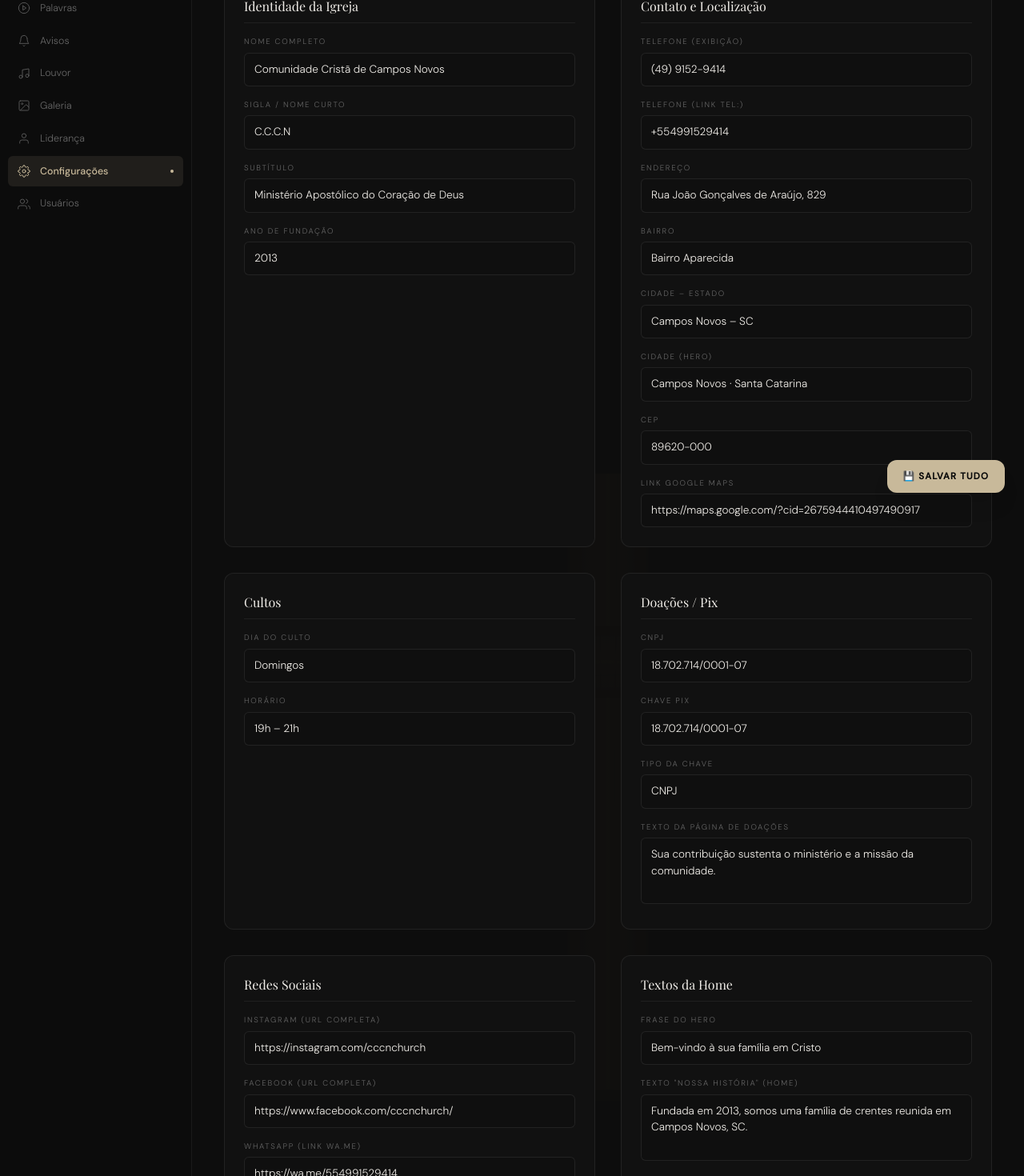
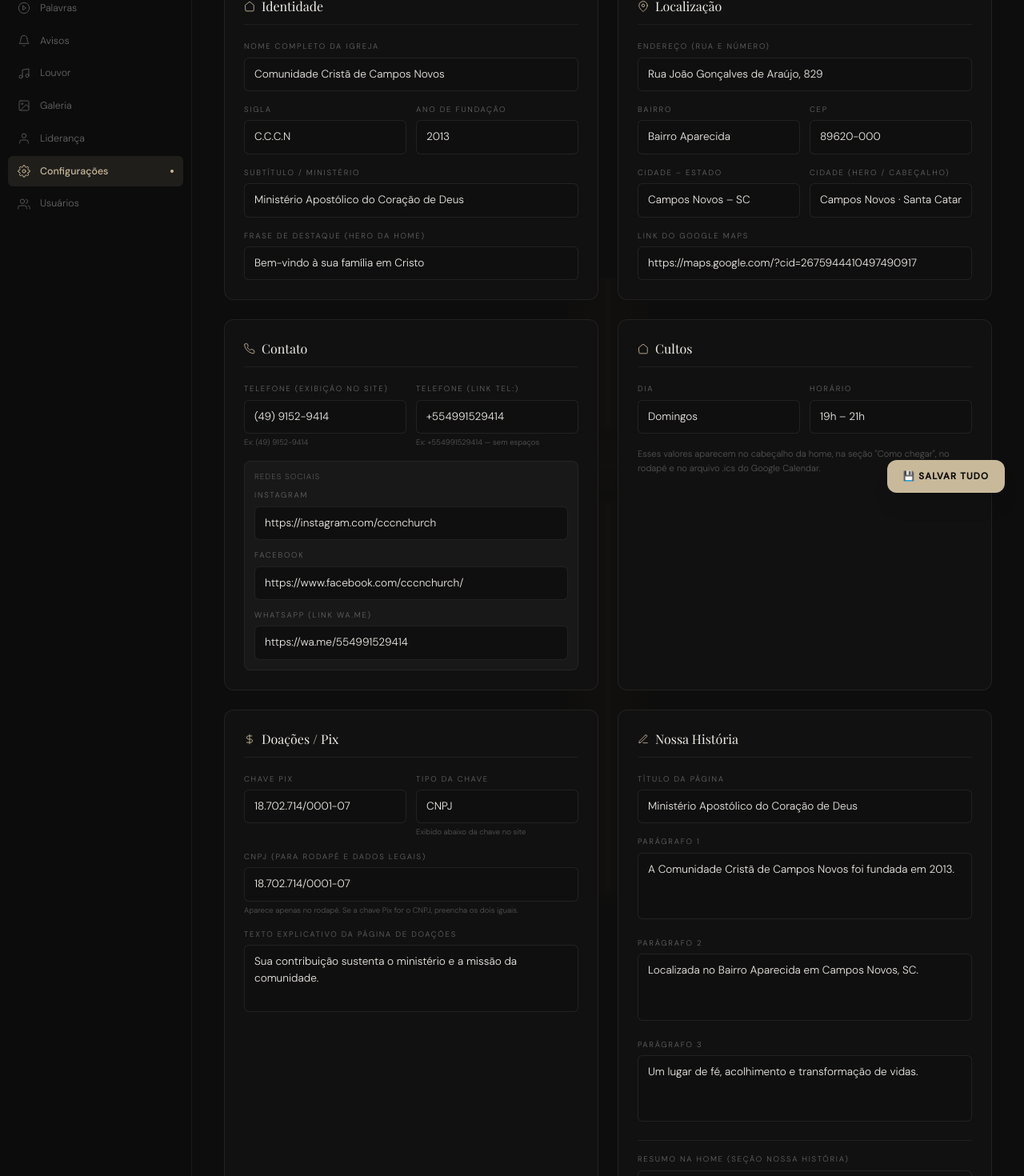
Before and after one commit to GilGandi/cccn, a Next.js app: page /admin/configuracoes in a window 1280 px wide. Shown: the part 160-1630 px from the top of the page at 80% size. Built offline with nearby package versions, Linux system fonts and the light colour scheme; no server answers; the database is empty.

Commit message:
Melhorias

```diff
--- a/app/admin/configuracoes/page.tsx
+++ b/app/admin/configuracoes/page.tsx
@@ -3,82 +3,73 @@ import { useEffect, useState } from 'react'
 
 const inp  = "w-full bg-[#0f0f0f] border border-white/[0.08] text-[#f0ede8] font-body text-[0.85rem] px-3 py-2.5 rounded-md outline-none focus:border-[#c8b99a]/50 transition-colors placeholder:text-[#444]"
 const lbl  = "block font-body text-[0.6rem] tracking-[0.18em] uppercase text-[#666] mb-1.5"
-const head = "font-display text-[1rem] text-[#f0ede8] mb-4 pb-2 border-b border-white/[0.06]"
+const head = "font-display text-[1rem] text-[#f0ede8] mb-5 pb-2.5 border-b border-white/[0.06] flex items-center gap-2"
 
-const SECOES = [
-  {
-    titulo: 'Identidade da Igreja',
-    campos: [
-      { id: 'nome_igreja',   label: 'Nome completo',    placeholder: 'Comunidade Cristã de Campos Novos' },
-      { id: 'nome_curto',    label: 'Sigla / nome curto', placeholder: 'C.C.C.N' },
-      { id: 'subtitulo',     label: 'Subtítulo',        placeholder: 'Ministério Apostólico do Coração de Deus' },
-      { id: 'ano_fundacao',  label: 'Ano de fundação',  placeholder: '2013' },
-    ]
-  },
-  {
-    titulo: 'Contato e Localização',
-    campos: [
-      { id: 'telefone',      label: 'Telefone (exibição)', placeholder: '(49) 9152-9414' },
-      { id: 'telefone_link', label: 'Telefone (link tel:)', placeholder: '+554991529414' },
-      { id: 'endereco',      label: 'Endereço',           placeholder: 'Rua João Gonçalves de Araújo, 829' },
-      { id: 'bairro',        label: 'Bairro',             placeholder: 'Bairro Aparecida' },
-      { id: 'cidade_estado', label: 'Cidade – Estado',    placeholder: 'Campos Novos – SC' },
-      { id: 'cidade',        label: 'Cidade (hero)',       placeholder: 'Campos Novos · Santa Catarina' },
-      { id: 'cep',           label: 'CEP',                placeholder: '89620-000' },
-      { id: 'maps_link',     label: 'Link Google Maps',   placeholder: 'https://maps.google.com/...' },
-    ]
-  },
-  {
-    titulo: 'Cultos',
-    campos: [
-      { id: 'culto_dia',     label: 'Dia do culto',    placeholder: 'Domingos' },
-      { id: 'culto_horario', label: 'Horário',         placeholder: '19h – 21h' },
-    ]
-  },
-  {
-    titulo: 'Doações / Pix',
-    campos: [
-      { id: 'cnpj',          label: 'CNPJ',            placeholder: '18.702.714/0001-07' },
-      { id: 'pix_chave',     label: 'Chave Pix',       placeholder: '18.702.714/0001-07' },
-      { id: 'pix_tipo',      label: 'Tipo da chave',   placeholder: 'CNPJ' },
-      { id: 'doacoes_texto', label: 'Texto da página de doações', placeholder: 'Sua contribuição...', textarea: true },
-    ]
-  },
-  {
-    titulo: 'Redes Sociais',
-    campos: [
-      { id: 'instagram', label: 'Instagram (URL completa)', placeholder: 'https://instagram.com/cccnchurch' },
-      { id: 'facebook',  label: 'Facebook (URL completa)',  placeholder: 'https://facebook.com/...' },
-      { id: 'whatsapp',  label: 'WhatsApp (link wa.me)',    placeholder: 'https://wa.me/554991529414' },
-    ]
-  },
-  {
-    titulo: 'Textos da Home',
-    campos: [
-      { id: 'hero_subtitulo', label: 'Frase do hero',    placeholder: 'Bem-vindo à sua família em Cristo' },
-      { id: 'home_historia',  label: 'Texto "Nossa História" (home)', placeholder: 'Fundada em 2013...', textarea: true },
-    ]
-  },
-  {
-    titulo: 'Nossa História (página completa)',
-    campos: [
-      { id: 'historia_titulo', label: 'Título', placeholder: 'Ministério Apostólico do Coração de Deus' },
-      { id: 'historia_p1',     label: 'Parágrafo 1', placeholder: '', textarea: true },
-      { id: 'historia_p2',     label: 'Parágrafo 2', placeholder: '', textarea: true },
-      { id: 'historia_p3',     label: 'Parágrafo 3', placeholder: '', textarea: true },
-    ]
-  },
-]
+// Componente para campo individual
+function Campo({ id, label, placeholder, textarea, hint, value, onChange }: {
+  id: string; label: string; placeholder?: string
+  textarea?: boolean; hint?: string
+  value: string; onChange: (v: string) => void
+}) {
+  return (
+    <div>
+      <label className={lbl}>{label}</label>
+      {textarea ? (
+        <textarea className={inp + ' resize-none'} rows={3}
+          placeholder={placeholder} value={value}
+          onChange={e => onChange(e.target.value)} />
+      ) : (
+        <input className={inp} placeholder={placeholder}
+          value={value} onChange={e => onChange(e.target.value)} />
+      )}
+      {hint && <p className="font-body text-[0.6rem] text-[#555] mt-1">{hint}</p>}
+    </div>
+  )
+}
+
+// Campo duplo lado a lado
+function CampoDuplo({ esq, dir, cfg, onChange }: {
+  esq: { id: string; label: string; placeholder?: string; hint?: string }
+  dir: { id: string; label: string; placeholder?: string; hint?: string }
+  cfg: Record<string, string>; onChange: (id: string, v: string) => void
+}) {
+  return (
+    <div className="grid grid-cols-2 gap-3">
+      <Campo id={esq.id} label={esq.label} placeholder={esq.placeholder} hint={esq.hint}
+        value={cfg[esq.id] ?? ''} onChange={v => onChange(esq.id, v)} />
+      <Campo id={dir.id} label={dir.label} placeholder={dir.placeholder} hint={dir.hint}
+        value={cfg[dir.id] ?? ''} onChange={v => onChange(dir.id, v)} />
+    </div>
+  )
+}
+
+function Secao({ titulo, icon, children }: { titulo: string; icon: React.ReactNode; children: React.ReactNode }) {
+  return (
+    <div className="bg-[#111] border border-white/[0.07] rounded-xl p-6">
+      <h2 className={head}>{icon}{titulo}</h2>
+      <div className="flex flex-col gap-4">{children}</div>
+    </div>
+  )
+}
+
+const Icon = ({ d }: { d: string }) => (
+  <svg width="14" height="14" viewBox="0 0 24 24" fill="none" stroke="currentColor" strokeWidth="1.5" strokeLinecap="round" className="text-[#c8b99a] shrink-0">
+    <path d={d} />
+  </svg>
+)
 
 export default function AdminConfiguracoes() {
-  const [cfg, setCfg]     = useState<Record<string, string>>({})
+  const [cfg, setCfg]       = useState<Record<string, string>>({})
   const [saving, setSaving] = useState(false)
-  const [msg, setMsg]     = useState('')
+  const [msg, setMsg]       = useState('')
   const [loaded, setLoaded] = useState(false)
 
   useEffect(() => {
     fetch('/api/config').then(r => r.json()).then(d => { setCfg(d); setLoaded(true) })
   }, [])
+
+  const set = (id: string, valor: string) => setCfg(prev => ({ ...prev, [id]: valor }))
+  const get = (id: string) => cfg[id] ?? ''
 
   const save = async () => {
     setSaving(true); setMsg('')
@@ -87,7 +78,7 @@ export default function AdminConfiguracoes() {
       headers: { 'Content-Type': 'application/json' },
       body: JSON.stringify(cfg),
     })
-    setMsg(r.ok ? 'Salvo com sucesso!' : 'Erro ao salvar.')
+    setMsg(r.ok ? '✓ Salvo com sucesso!' : '✗ Erro ao salvar.')
     setSaving(false)
     setTimeout(() => setMsg(''), 3000)
   }
@@ -100,6 +91,7 @@ export default function AdminConfiguracoes() {
 
   return (
     <div>
+      {/* Header */}
       <div className="flex flex-wrap items-start justify-between gap-4 mb-8">
         <div>
           <h1 className="font-display text-[1.8rem] text-[#f0ede8] leading-tight">Configurações</h1>
@@ -107,7 +99,7 @@ export default function AdminConfiguracoes() {
         </div>
         <div className="flex items-center gap-3">
           {msg && (
-            <span className={`font-body text-[0.78rem] ${msg.includes('sucesso') ? 'text-green-400' : 'text-red-400'}`}>{msg}</span>
+            <span className={`font-body text-[0.78rem] ${msg.startsWith('✓') ? 'text-green-400' : 'text-red-400'}`}>{msg}</span>
           )}
           <button onClick={save} disabled={saving}
             className="px-5 py-2.5 bg-[#c8b99a] text-[#0a0a0a] font-body font-semibold text-[0.72rem] tracking-widest uppercase rounded-md hover:bg-[#d4c8b0] transition-all disabled:opacity-50">
@@ -116,40 +108,126 @@ export default function AdminConfiguracoes() {
         </div>
       </div>
 
-      <div className="grid grid-cols-1 xl:grid-cols-2 gap-8">
-        {SECOES.map(secao => (
-          <div key={secao.titulo} className="bg-[#111] border border-white/[0.07] rounded-xl p-6">
-            <h2 className={head}>{secao.titulo}</h2>
-            <div className="flex flex-col gap-4">
-              {secao.campos.map(campo => (
-                <div key={campo.id}>
-                  <label className={lbl}>{campo.label}</label>
-                  {(campo as any).textarea ? (
-                    <textarea
-                      className={inp + ' resize-none'} rows={3}
-                      placeholder={campo.placeholder}
-                      value={cfg[campo.id] ?? ''}
-                      onChange={e => setCfg({ ...cfg, [campo.id]: e.target.value })}
-                    />
-                  ) : (
-                    <input
-                      className={inp}
-                      placeholder={campo.placeholder}
-                      value={cfg[campo.id] ?? ''}
-                      onChange={e => setCfg({ ...cfg, [campo.id]: e.target.value })}
-                    />
-                  )}
-                </div>
-              ))}
+      <div className="grid grid-cols-1 xl:grid-cols-2 gap-6">
+
+        {/* 1. Identidade */}
+        <Secao titulo="Identidade" icon={<Icon d="M3 9l9-7 9 7v11a2 2 0 0 1-2 2H5a2 2 0 0 1-2-2z" />}>
+          <Campo id="nome_igreja" label="Nome completo da igreja"
+            placeholder="Comunidade Cristã de Campos Novos"
+            value={get('nome_igreja')} onChange={v => set('nome_igreja', v)} />
+          <CampoDuplo
+            esq={{ id: 'nome_curto', label: 'Sigla', placeholder: 'C.C.C.N' }}
+            dir={{ id: 'ano_fundacao', label: 'Ano de fundação', placeholder: '2013' }}
+            cfg={cfg} onChange={set} />
+          <Campo id="subtitulo" label="Subtítulo / ministério"
+            placeholder="Ministério Apostólico do Coração de Deus"
+            value={get('subtitulo')} onChange={v => set('subtitulo', v)} />
+          <Campo id="hero_subtitulo" label="Frase de destaque (hero da home)"
+            placeholder="Bem-vindo à sua família em Cristo"
+            value={get('hero_subtitulo')} onChange={v => set('hero_subtitulo', v)} />
+        </Secao>
+
+        {/* 2. Localização */}
+        <Secao titulo="Localização" icon={<Icon d="M21 10c0 7-9 13-9 13s-9-6-9-13a9 9 0 0 1 18 0z M12 10m-3 0a3 3 0 1 0 6 0 3 3 0 1 0-6 0" />}>
+          <Campo id="endereco" label="Endereço (rua e número)"
+            placeholder="Rua João Gonçalves de Araújo, 829"
+            value={get('endereco')} onChange={v => set('endereco', v)} />
+          <CampoDuplo
+            esq={{ id: 'bairro', label: 'Bairro', placeholder: 'Bairro Aparecida' }}
+            dir={{ id: 'cep', label: 'CEP', placeholder: '89620-000' }}
+            cfg={cfg} onChange={set} />
+          <CampoDuplo
+            esq={{ id: 'cidade_estado', label: 'Cidade – Estado', placeholder: 'Campos Novos – SC' }}
+            dir={{ id: 'cidade', label: 'Cidade (hero / cabeçalho)', placeholder: 'Campos Novos · SC' }}
+            cfg={cfg} onChange={set} />
+          <Campo id="maps_link" label="Link do Google Maps"
+            placeholder="https://maps.google.com/?cid=..."
+            value={get('maps_link')} onChange={v => set('maps_link', v)} />
+        </Secao>
+
+        {/* 3. Contato — agrupado */}
+        <Secao titulo="Contato" icon={<Icon d="M22 16.92v3a2 2 0 0 1-2.18 2 19.79 19.79 0 0 1-8.63-3.07A19.5 19.5 0 0 1 4.07 12a19.79 19.79 0 0 1-3.07-8.67A2 2 0 0 1 3 1.18h3a2 2 0 0 1 2 1.72c.127.96.361 1.903.7 2.81a2 2 0 0 1-.45 2.11L7.09 8.91a16 16 0 0 0 6 6l1.27-1.27a2 2 0 0 1 2.11-.45c.907.339 1.85.573 2.81.7A2 2 0 0 1 21 16z" />}>
+          <div className="grid grid-cols-2 gap-3">
+            <Campo id="telefone" label="Telefone (exibição no site)"
+              placeholder="(49) 9152-9414" hint="Ex: (49) 9152-9414"
+              value={get('telefone')} onChange={v => set('telefone', v)} />
+            <Campo id="telefone_link" label="Telefone (link tel:)"
+              placeholder="+554991529414" hint="Ex: +554991529414 — sem espaços"
+              value={get('telefone_link')} onChange={v => set('telefone_link', v)} />
+          </div>
+          <div className="p-3 rounded-lg bg-white/[0.03] border border-white/[0.05]">
+            <p className="font-body text-[0.62rem] text-[#555] mb-2 tracking-widest uppercase">Redes sociais</p>
+            <div className="flex flex-col gap-3">
+              <Campo id="instagram" label="Instagram"
+                placeholder="https://instagram.com/cccnchurch"
+                value={get('instagram')} onChange={v => set('instagram', v)} />
+              <Campo id="facebook" label="Facebook"
+                placeholder="https://facebook.com/cccnchurch"
+                value={get('facebook')} onChange={v => set('facebook', v)} />
+              <Campo id="whatsapp" label="WhatsApp (link wa.me)"
+                placeholder="https://wa.me/554991529414"
+                value={get('whatsapp')} onChange={v => set('whatsapp', v)} />
             </div>
           </div>
-        ))}
+        </Secao>
+
+        {/* 4. Cultos */}
+        <Secao titulo="Cultos" icon={<Icon d="M3 9l9-7 9 7v11a2 2 0 0 1-2 2H5a2 2 0 0 1-2-2z" />}>
+          <CampoDuplo
+            esq={{ id: 'culto_dia', label: 'Dia', placeholder: 'Domingos' }}
+            dir={{ id: 'culto_horario', label: 'Horário', placeholder: '19h – 21h' }}
+            cfg={cfg} onChange={set} />
+          <p className="font-body text-[0.7rem] text-[#555] leading-relaxed">
+            Esses valores aparecem no cabeçalho da home, na seção "Como chegar", no rodapé e no arquivo .ics do Google Calendar.
+          </p>
+        </Secao>
+
+        {/* 5. Doações — agrupado */}
+        <Secao titulo="Doações / Pix" icon={<Icon d="M12 2v20M17 5H9.5a3.5 3.5 0 0 0 0 7h5a3.5 3.5 0 0 1 0 7H6" />}>
+          <div className="grid grid-cols-2 gap-3">
+            <Campo id="pix_chave" label="Chave Pix"
+              placeholder="18.702.714/0001-07"
+              value={get('pix_chave')} onChange={v => set('pix_chave', v)} />
+            <Campo id="pix_tipo" label="Tipo da chave"
+              placeholder="CNPJ, CPF, e-mail, telefone..."
+              hint="Exibido abaixo da chave no site"
+              value={get('pix_tipo')} onChange={v => set('pix_tipo', v)} />
+          </div>
+          <Campo id="cnpj" label="CNPJ (para rodapé e dados legais)"
+            placeholder="18.702.714/0001-07"
+            hint="Aparece apenas no rodapé. Se a chave Pix for o CNPJ, preencha os dois iguais."
+            value={get('cnpj')} onChange={v => set('cnpj', v)} />
+          <Campo id="doacoes_texto" label="Texto explicativo da página de doações"
+            placeholder="Sua contribuição sustenta o ministério..."
+            textarea value={get('doacoes_texto')} onChange={v => set('doacoes_texto', v)} />
+        </Secao>
+
+        {/* 6. Nossa História — agrupado */}
+        <Secao titulo="Nossa História" icon={<Icon d="M12 20h9 M16.5 3.5a2.121 2.121 0 0 1 3 3L7 19l-4 1 1-4L16.5 3.5z" />}>
+          <Campo id="historia_titulo" label="Título da página"
+            placeholder="Ministério Apostólico do Coração de Deus"
+            value={get('historia_titulo')} onChange={v => set('historia_titulo', v)} />
+          <Campo id="historia_p1" label="Parágrafo 1" textarea
+            value={get('historia_p1')} onChange={v => set('historia_p1', v)} />
+          <Campo id="historia_p2" label="Parágrafo 2" textarea
+            value={get('historia_p2')} onChange={v => set('historia_p2', v)} />
+          <Campo id="historia_p3" label="Parágrafo 3" textarea
+            value={get('historia_p3')} onChange={v => set('historia_p3', v)} />
+          <div className="border-t border-white/[0.06] pt-4">
+            <Campo id="home_historia" label="Resumo na home (seção Nossa História)"
+              hint="Texto curto exibido na página inicial — pode ser diferente dos parágrafos completos"
+              textarea value={get('home_historia')} onChange={v => set('home_historia', v)} />
+          </div>
+        </Secao>
+
       </div>
 
       {/* Botão salvar flutuante */}
       <div className="fixed bottom-6 right-6 z-30 flex items-center gap-3">
         {msg && (
-          <span className={`font-body text-[0.78rem] px-3 py-2 rounded-lg ${msg.includes('sucesso') ? 'text-green-400 bg-green-500/10' : 'text-red-400 bg-red-500/10'}`}>{msg}</span>
+          <span className={`font-body text-[0.78rem] px-3 py-2 rounded-lg ${msg.startsWith('✓') ? 'text-green-400 bg-green-500/10' : 'text-red-400 bg-red-500/10'}`}>
+            {msg}
+          </span>
         )}
         <button onClick={save} disabled={saving}
           className="px-5 py-3 bg-[#c8b99a] text-[#0a0a0a] font-body font-semibold text-[0.72rem] tracking-widest uppercase rounded-xl shadow-xl hover:bg-[#d4c8b0] transition-all disabled:opacity-50">
--- a/components/Footer.tsx
+++ b/components/Footer.tsx
@@ -5,7 +5,8 @@ import { getConfigs } from '@/lib/config'
 
 const navLinks = [
   { href: '/',         label: 'Início' },
-  { href: '/historia', label: 'Nossa História' },
+  { href: '/historia',   label: 'Nossa História' },
+  { href: '/lideranca', label: 'Liderança' },
   { href: '/agenda',   label: 'Agenda' },
   { href: '/palavras', label: 'Palavras' },
   { href: '/louvor',   label: 'Louvor' },
--- a/components/Navbar.tsx
+++ b/components/Navbar.tsx
@@ -5,7 +5,8 @@ import { useState } from 'react'
 
 const links = [
   { href: '/',         label: 'Início' },
-  { href: '/historia', label: 'Nossa História' },
+  { href: '/historia',   label: 'Nossa História' },
+  { href: '/lideranca', label: 'Liderança' },
   { href: '/agenda',   label: 'Agenda' },
   { href: '/palavras', label: 'Palavras' },
   { href: '/louvor',   label: 'Louvor' },
```
Also changed, not shown: app/lideranca/page.tsx (added, +94 -0 lines), next.config.js (+7 -10 lines).
